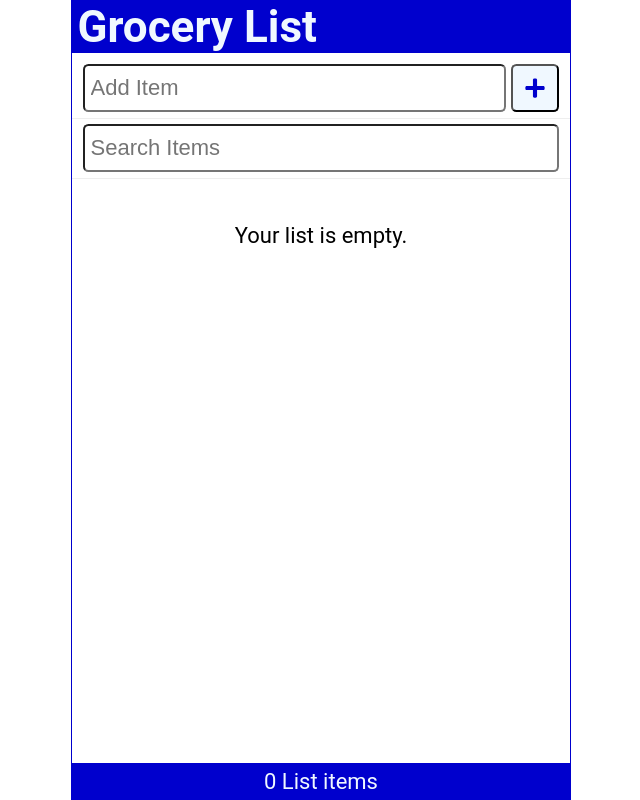
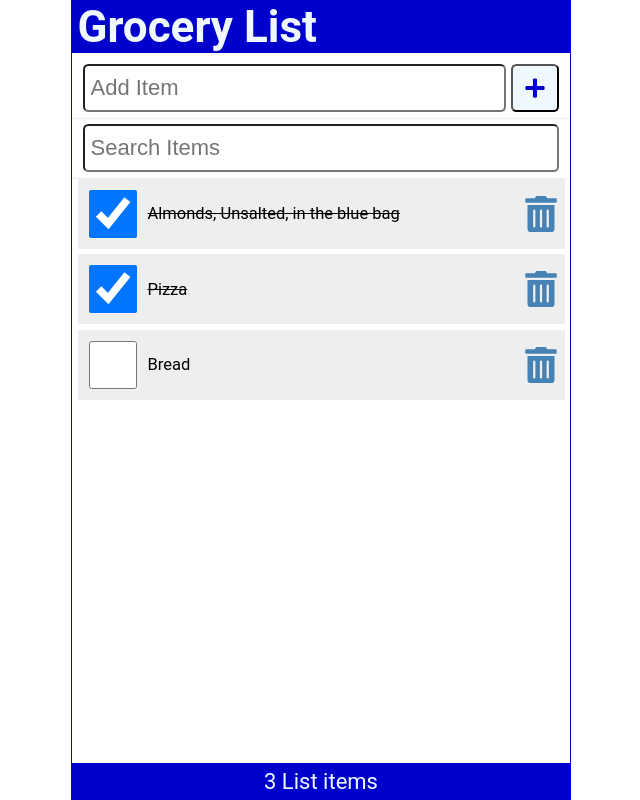
Before and after one commit to Arthaz1245/ReactLessons, a React (Create React App) app in the folder lesson1/: page / in a window 1280 px wide. Shown: the whole page, without its empty margins (319-959 px from the left). Built offline with nearby package versions, Linux system fonts and the light colour scheme; data requests are answered from the project's data file.

Commit message:
Commit checkpoint

```diff
--- /dev/null
+++ b/lesson1/data/db.json
@@ -0,0 +1,19 @@
+{
+  "items": [
+    {
+      "id": 1,
+      "checked": true,
+      "item": "Almonds, Unsalted, in the blue bag"
+    },
+    {
+      "id": 2,
+      "checked": true,
+      "item": "Pizza"
+    },
+    {
+      "id": 3,
+      "checked": false,
+      "item": "Bread"
+    }
+  ]
+}
--- /dev/null
+++ b/lesson1/src/ApiRequest.js
@@ -0,0 +1,12 @@
+const ApiRequest = async (url = "", optionsObj = null, errMsg = null) => {
+  try {
+    const response = await fetch(url, optionsObj);
+    if (!response) throw Error("Please reload the  app");
+  } catch (error) {
+    errMsg = error.message;
+  } finally {
+    return errMsg;
+  }
+};
+
+export default ApiRequest;
--- a/lesson1/src/App.js
+++ b/lesson1/src/App.js
@@ -3,35 +3,85 @@
 import AddItem from "./AddItem";
 import Content2 from "./Content2";
 import Footer from "./Footer";
-import { useState } from "react";
+import apiRequest from "./ApiRequest";
+import { useState, useEffect } from "react";
 
 function App() {
+  const API_URL = "http://localhost:3500/items";
+  // const [items, setItems] = useState(
+  //   JSON.parse(localStorage.getItem("shoppinglist")) || []
+  // );
   const [items, setItems] = useState([]);
   const [newItem, setNewItem] = useState("");
   const [search, setSearch] = useState("");
+  const [fetchError, setFetchError] = useState(null);
+  const [isLoading, setIsLoading] = useState(true);
+  // useEffect(() => {
+  //   localStorage.setItem("shoppinglist", JSON.stringify(items));
+  // }, [items]);
+  useEffect(() => {
+    const fetchItems = async () => {
+      try {
+        const response = await fetch(API_URL);
+        if (!response.ok) throw Error("Did not recieve expected data");
+        const listItems = await response.json();
+        console.log(listItems);
+        setItems(listItems);
+        setFetchError(null);
+      } catch (error) {
+        setFetchError(error.message);
+      } finally {
+        setIsLoading(false);
+      }
+    };
+    setTimeout(() => {
+      (async () => await fetchItems())();
+    }, 2000);
+  }, []);
 
-  const setAndSaveItems = (newItems) => {
-    setItems(newItems);
-    localStorage.setItem("shoppinglist", JSON.stringify(newItems));
-  };
-
-  const addItem = (item) => {
+  const addItem = async (item) => {
     const id = items.length ? items[items.length - 1].id + 1 : 1;
     const myNewItem = { id, checked: false, item };
     const listItems = [...items, myNewItem];
-    setAndSaveItems(listItems);
+    setItems(listItems);
+    const postOptions = {
+      method: "POST",
+      headers: {
+        "Content-Type": "application/json",
+      },
+      body: JSON.stringify(myNewItem),
+    };
+    const result = await apiRequest(API_URL, postOptions);
+    if (result) setFetchError(result);
   };
 
-  const handleCheck = (id) => {
+  const handleCheck = async (id) => {
     const listItems = items.map((item) =>
       item.id === id ? { ...item, checked: !item.checked } : item
     );
-    setAndSaveItems(listItems);
+    setItems(listItems);
+    const myItem = listItems.filter((item) => item.id === id);
+    const updateOptions = {
+      method: "PATCH",
+      headers: {
+        "Content-Type": "application/json",
+      },
+      body: JSON.stringify({ checked: myItem[0].checked }),
+    };
+    const reqUrl = `${API_URL}/${id}`;
+    const result = await apiRequest(reqUrl, updateOptions);
+    if (result) setFetchError(result);
   };
 
-  const handleDelete = (id) => {
+  const handleDelete = async (id) => {
     const listItems = items.filter((item) => item.id !== id);
-    setAndSaveItems(listItems);
+    setItems(listItems);
+    const deleteOptions = {
+      method: "DELETE",
+    };
+    const reqUrl = `${API_URL}/${id}`;
+    const result = await apiRequest(reqUrl, deleteOptions);
+    if (result) setFetchError(result);
   };
 
   const handleSubmit = (e) => {
@@ -50,6 +100,10 @@
         handleSubmit={handleSubmit}
       />
       <SearchItem search={search} setSearch={setSearch} />
+      <main>
+        {isLoading && <p>Loading Items...</p>}
+        {fetchError && <p style={{ color: "red" }}>{`Error: ${fetchError}`}</p>}
+        {!fetchError && !isLoading && (
           <Content2
             items={items.filter((item) =>
               item.item.toLowerCase().includes(search.toLowerCase())
@@ -57,6 +111,9 @@
             handleCheck={handleCheck}
             handleDelete={handleDelete}
           />
+        )}
+      </main>
+
       <Footer length={items.length} />
     </div>
   );
--- a/lesson1/src/Content2.js
+++ b/lesson1/src/Content2.js
@@ -2,7 +2,7 @@
 
 const Content = ({ items, handleCheck, handleDelete }) => {
   return (
-    <main>
+    <>
       {items.length ? (
         <ItemList
           items={items}
@@ -12,7 +12,7 @@
       ) : (
         <p style={{ marginTop: "2rem" }}>Your list is empty.</p>
       )}
-    </main>
+    </>
   );
 };
 
```
Lines whose indentation alone changed are shown as unchanged.
